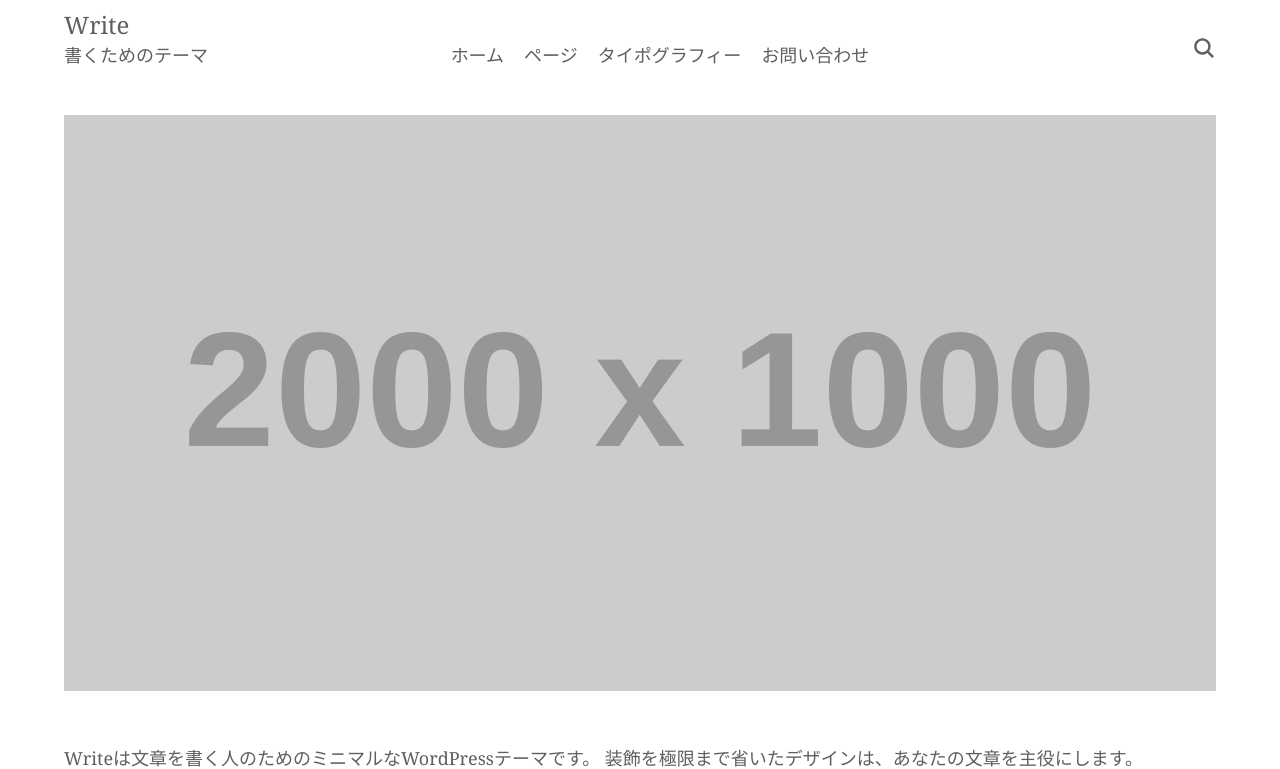
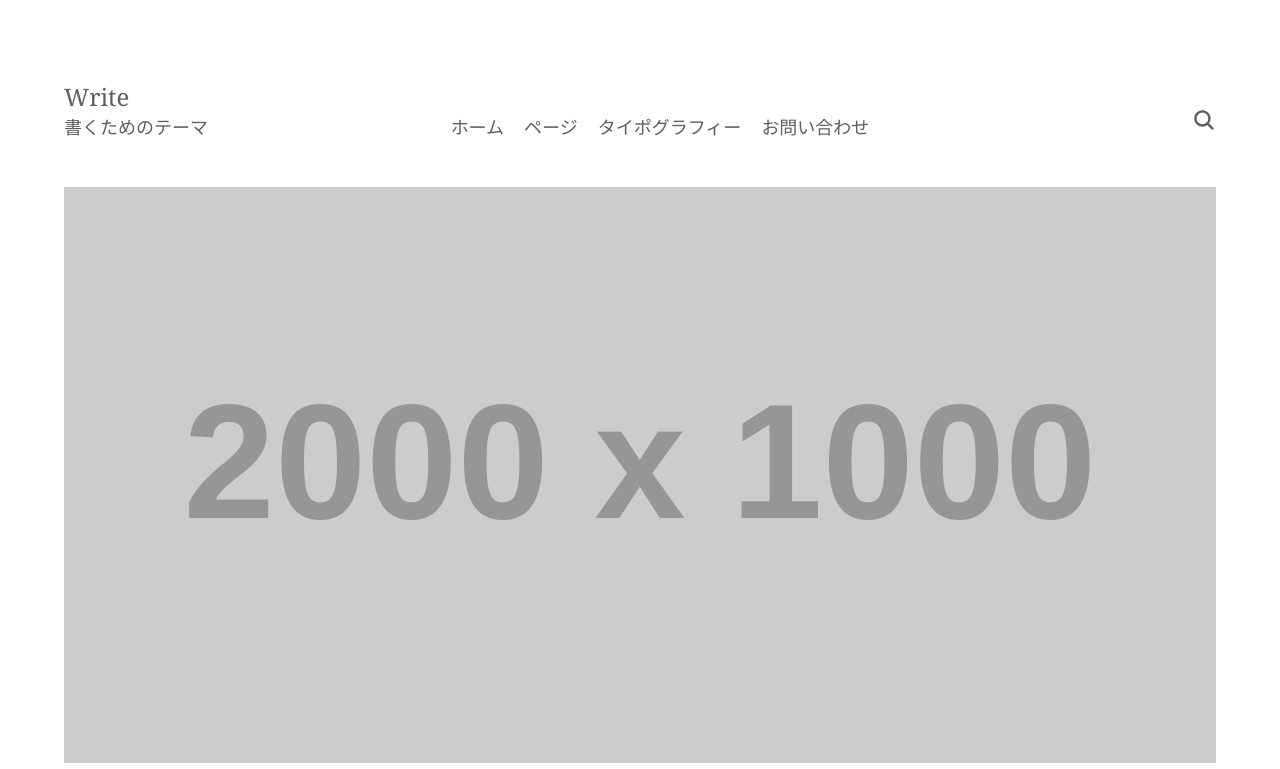
Before and after one commit to TakahikoKawakami/practice-LP1, a PHP site: page /dest/index.html in a window 1280 px wide. Shown: the top 769 px of the page. Run offline with PHP 8.4, Linux system fonts and the light colour scheme; grey boxes labelled with a size stand in for pictures from a placeholder-image service; style sheets or scripts are compiled from the project's sources; some libraries are stand-ins or nearby versions.

Commit message:
ヘッダのtopのマージンがなかったので入れた

```diff
--- a/dest/css/header.css
+++ b/dest/css/header.css
@@ -1,4 +1,5 @@
 header {
+  margin-top: 80px;
   width: 100%;
   position: relative;
   margin-bottom: 3rem;
--- a/src/css/header.sass
+++ b/src/css/header.sass
@@ -1,4 +1,5 @@
 header
+    margin-top: 80px
     width: 100%
     position: relative
     @media screen and (width: minmax(768px, 1024px))
```
